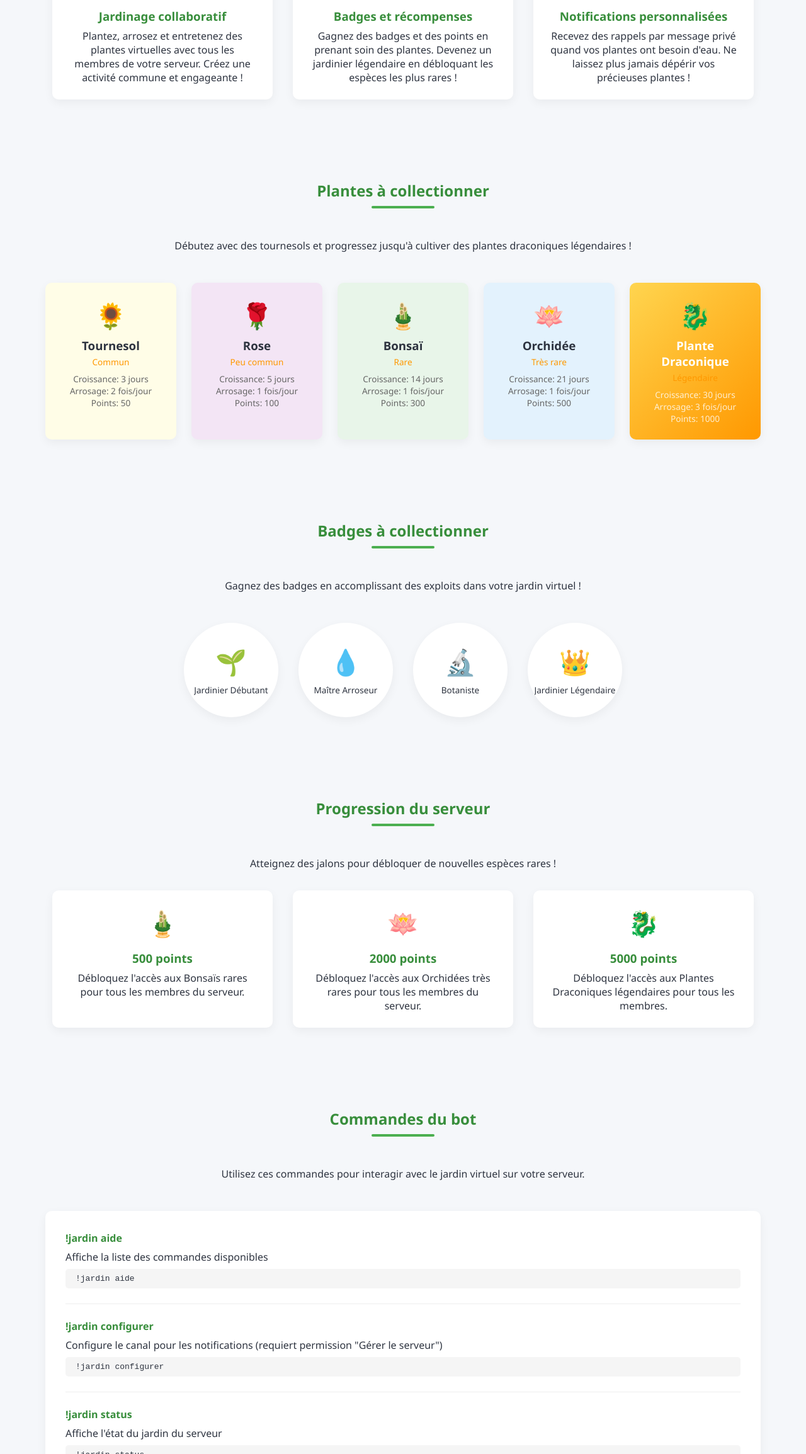
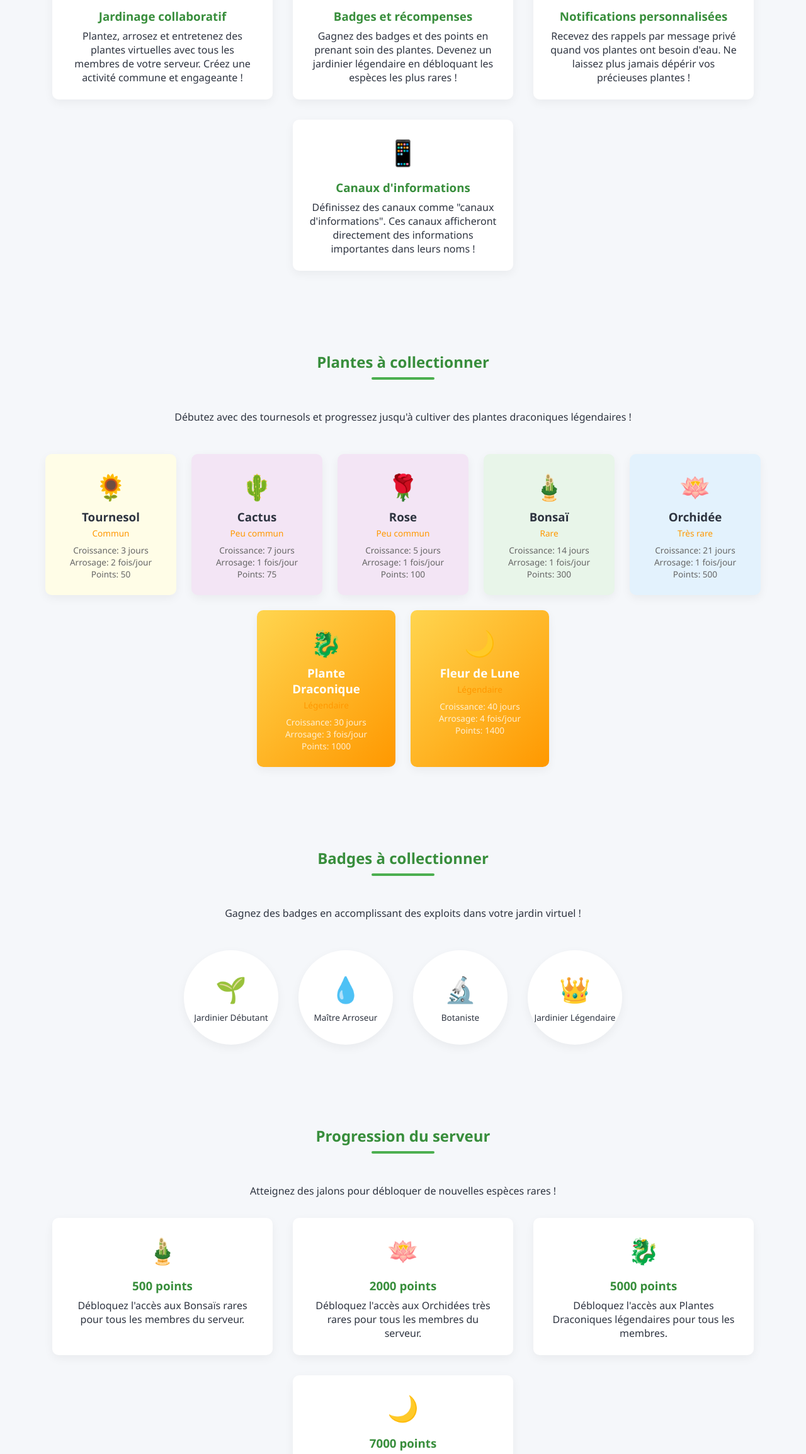
Before and after one commit to Soleil-des-chats/Faunaria, a plain HTML site: page index.html in a window 1280 px wide. Shown: the part 491-2800 px from the top of the page at 63% size. Drawn offline with Linux system fonts and the light colour scheme.

Commit message:
v1.3 Release
Updated website for v1.3 release with new features and improvement

```diff
--- a/index.html
+++ b/index.html
@@ -364,6 +364,11 @@
                 <h3 class="feature-title">Notifications personnalisées</h3>
                 <p>Recevez des rappels par message privé quand vos plantes ont besoin d'eau. Ne laissez plus jamais dépérir vos précieuses plantes !</p>
             </div>
+            <div class="feature-card">
+                <div class="feature-icon">📱</div>
+                <h3 class="feature-title">Canaux d'informations</h3>
+                <p>Définissez des canaux comme "canaux d'informations". Ces canaux afficheront directement des informations importantes dans leurs noms !</p>
+            </div>
         </div>
     </section>
 
@@ -377,6 +382,13 @@
                 <h3 class="plant-name">Tournesol</h3>
                 <p class="plant-rarity">Commun</p>
                 <p class="plant-info">Croissance: 3 jours<br>Arrosage: 2 fois/jour<br>Points: 50</p>
+            </div>
+
+            <div class="plant-card uncommon">
+                <div class="plant-icon">🌵</div>
+                <h3 class="plant-name">Cactus</h3>
+                <p class="plant-rarity">Peu commun</p>
+                <p class="plant-info">Croissance: 7 jours<br>Arrosage: 1 fois/jour<br>Points: 75</p>
             </div>
 
             <div class="plant-card uncommon">
@@ -405,6 +417,13 @@
                 <h3 class="plant-name">Plante Draconique</h3>
                 <p class="plant-rarity">Légendaire</p>
                 <p class="plant-info">Croissance: 30 jours<br>Arrosage: 3 fois/jour<br>Points: 1000</p>
+            </div>
+
+            <div class="plant-card legendary">
+                <div class="plant-icon">🌙</div>
+                <h3 class="plant-name">Fleur de Lune</h3>
+                <p class="plant-rarity">Légendaire</p>
+                <p class="plant-info">Croissance: 40 jours<br>Arrosage: 4 fois/jour<br>Points: 1400</p>
             </div>
         </div>
     </section>
@@ -446,7 +465,7 @@
                 <p class="badge-title">Jardinier Légendaire</p>
                 <div class="badge-info">
                     <h4>Jardinier Légendaire</h4>
-                    <p>Obtenu après avoir fait pousser une Plante Draconique.</p>
+                    <p>Obtenu après avoir fait pousser une plante légendaires.</p>
                 </div>
             </div>
         </div>
@@ -473,6 +492,12 @@
                 <div class="feature-icon">🐉</div>
                 <h3 class="feature-title">5000 points</h3>
                 <p>Débloquez l'accès aux Plantes Draconiques légendaires pour tous les membres.</p>
+            </div>
+
+            <div class="feature-card">
+                <div class="feature-icon">🌙</div>
+                <h3 class="feature-title">7000 points</h3>
+                <p>Débloquez l'accès aux Fleurs de Lune légendaires pour tous les membres.</p>
             </div>
         </div>
     </section>
@@ -523,6 +548,12 @@
                 <p>Arrose les plantes qui en ont besoin</p>
                 <div class="command-example">!jardin arroser</div>
             </div>
+
+            <div class="command">
+                <div class="command-name">!jardin statuscanaux [action]</div>
+                <p>Configure les canaux de statut pour les informations du jardin</p>
+                <div class="command-example">!jardin statuscanaux activer</div>
+            </div>
         </div>
     </section>
 
```
